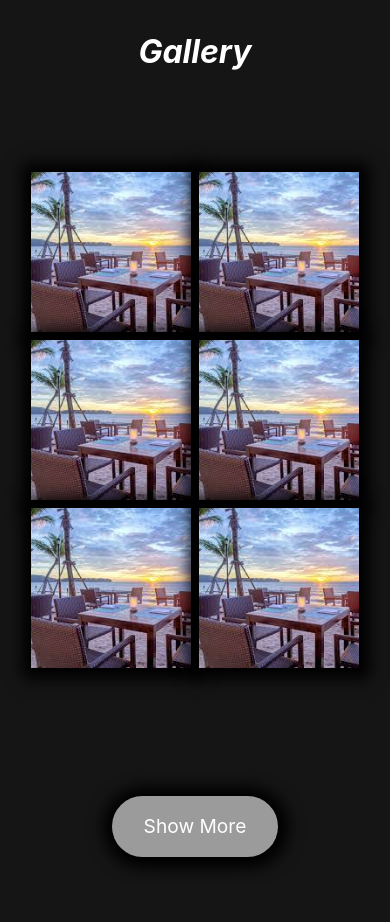
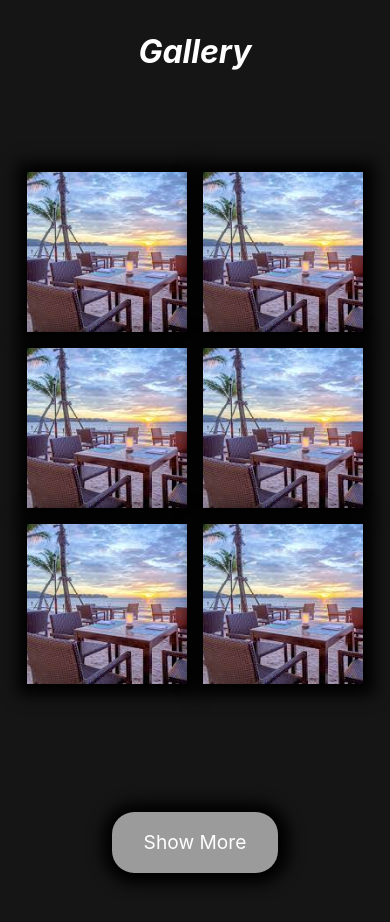
Before and after one commit to Don-Debug/Next-Restaurant, a Next.js app: page / in a window 390 px wide. Shown: the part 4320-5242 px from the top of the page. Built offline with nearby package versions, Linux system fonts and the light colour scheme.

Commit message:
[empty commit]

```diff
--- a/app/components/Galery.tsx
+++ b/app/components/Galery.tsx
@@ -32,7 +32,7 @@ export default function Galery() {
     <div id="galeri" className="py-[4rem]">
       <div className="galery-bg my-[5rem] flex flex-col justify-center items-center w-full h-auto ">
         <h1 className="text-[2rem] font-bold text-center my-[3rem]">Gallery</h1>
-        <div className="flex flex-row flex-wrap justify-center items-start lg:px-[5rem] md:px-[2rem] px-[1rem] py-[3rem] md:gap-10 sm:gap-4 gap-2">
+        <div className="flex flex-row flex-wrap justify-center items-start lg:px-[5rem] md:px-[2rem] px-[1rem] py-[3rem] md:gap-10 gap-4">
           {galery.slice(0, numDisplayed).map((post, index) => (
             <div
               key={index}
@@ -54,7 +54,7 @@ export default function Galery() {
         </div>
         {!isExpanded && numDisplayed < galery.length && (
           <button
-            className=" w-fit mx-auto my-[5rem] text-[1.2rem] px-[2rem] py-4 rounded-[2rem] bg-blured box-shadow"
+            className=" w-fit mx-auto my-[5rem] text-[1.2rem] px-[2rem] py-4 rounded-[1.4rem] bg-blured box-shadow"
             onClick={handleShowMore}
           >
             Show More
@@ -62,7 +62,7 @@ export default function Galery() {
         )}
         {isExpanded && (
           <button
-            className=" w-fit mx-auto my-[5rem] text-[1.2rem] px-[2rem] py-4 rounded-[2rem] bg-blured box-shadow"
+            className=" w-fit mx-auto my-[5rem] text-[1.2rem] px-[2rem] py-4 rounded-[1.4rem] bg-blured box-shadow"
             onClick={handleShowLess}
           >
             Show Less
```
